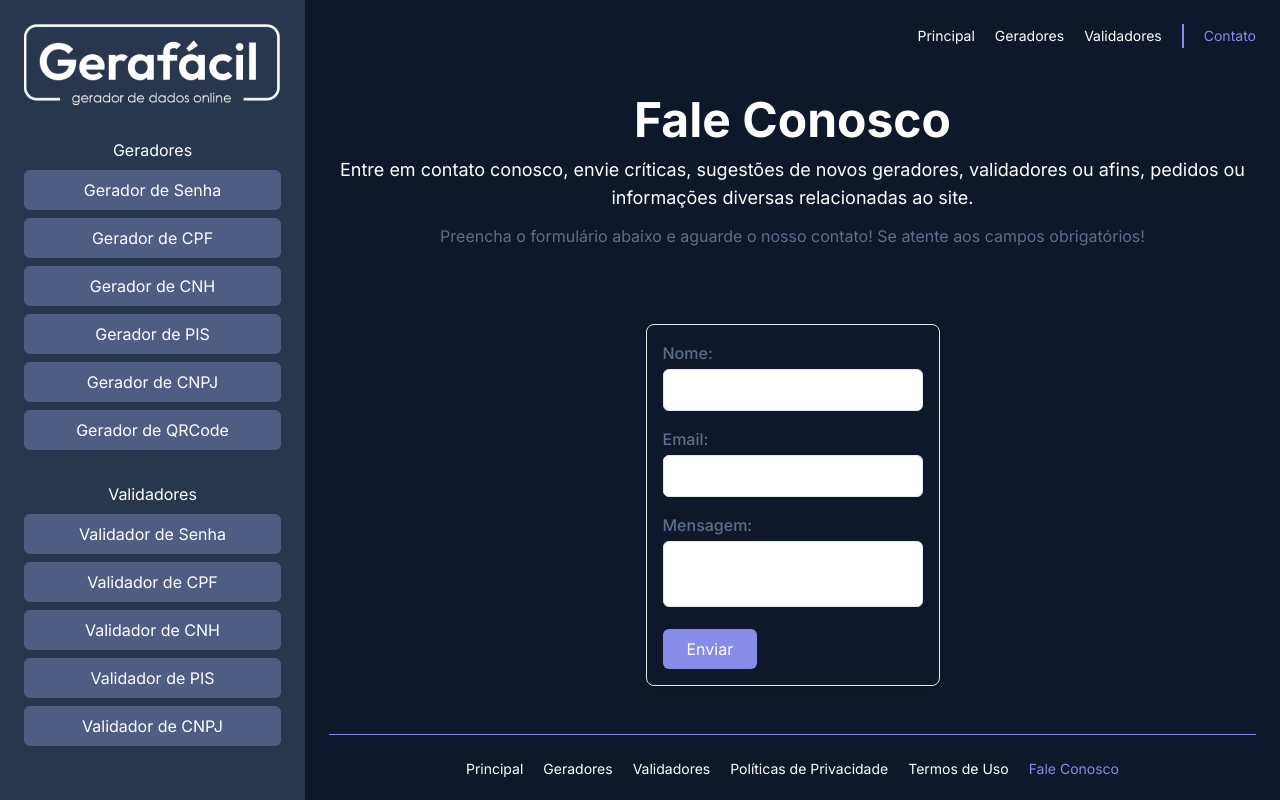
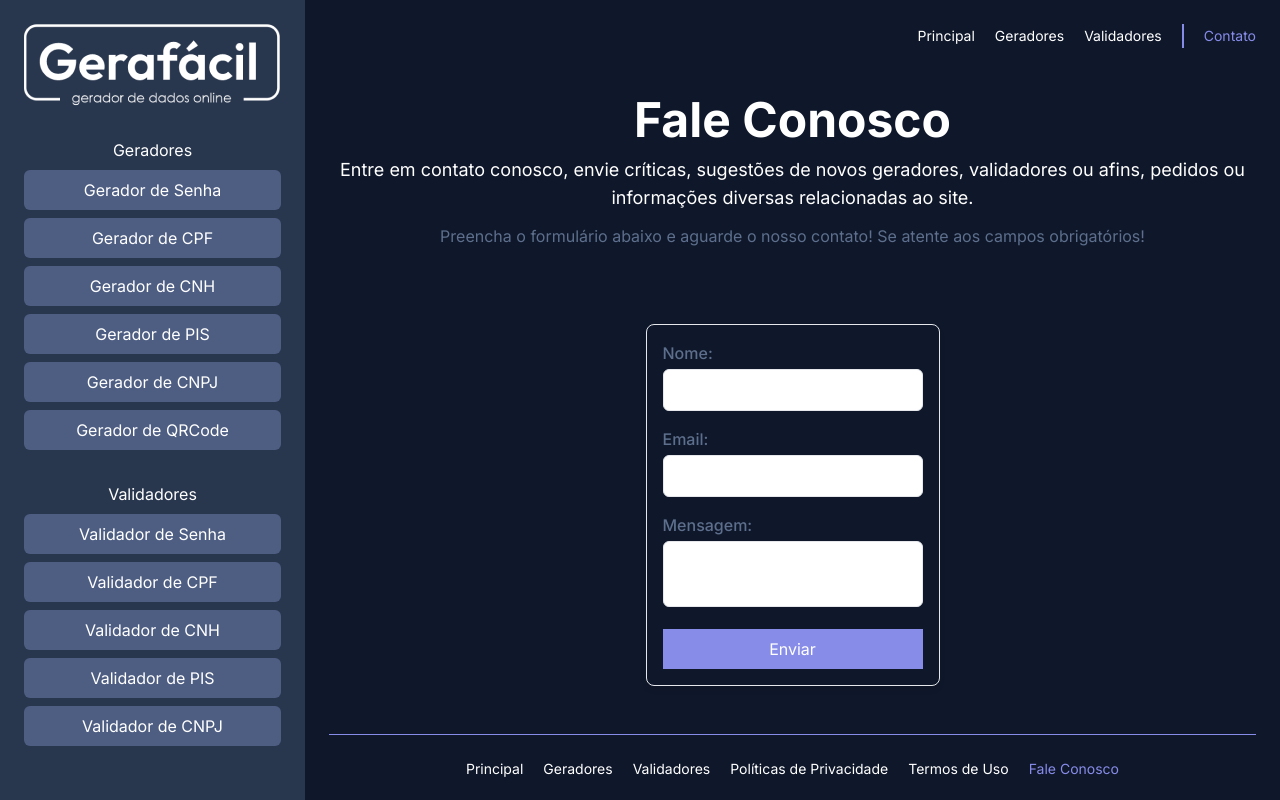
Before and after one commit to awa-minds/gera-facil, a Next.js app: page /contato in a window 1280 px wide. Built offline with nearby package versions, Linux system fonts and the light colour scheme.

Commit message:
test: ajuste no botão do formulário de contato e inclusão do nextapi
ajuste no botão do formulário de contato e inclusão do nextapi

```diff
--- a/src/app/contato/Contact.tsx
+++ b/src/app/contato/Contact.tsx
@@ -80,7 +80,7 @@ export const Contact = () => {
       </div>
       <button
         type="submit"
-        className="rounded-md bg-awa-100 px-6 py-2 text-white transition-colors hover:bg-awa-300"
+        className="w-full bg-awa-100 px-6 py-2 text-white transition-colors hover:bg-awa-300"
       >
         Enviar
       </button>
--- /dev/null
+++ b/src/app/contato/contactapi.tsx
@@ -0,0 +1,14 @@
+import { NextApiRequest, NextApiResponse } from 'next'
+
+// Endpoint para o envio do formulário de contato
+export default function handler(req: NextApiRequest, res: NextApiResponse) {
+  if (req.method === 'POST') {
+    // Aqui você pode adicionar a lógica para processar os dados recebidos do formulário
+    // Neste exemplo, só estamos retornando os dados recebidos como resposta
+    const { name, email, message } = req.body
+    const data = { name, email, message }
+    return res.status(200).json(data)
+  }
+
+  return res.status(405).end() // Método HTTP não permitido
+}
```
